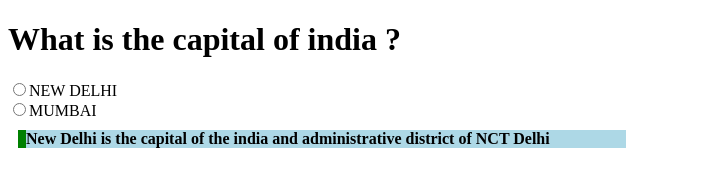
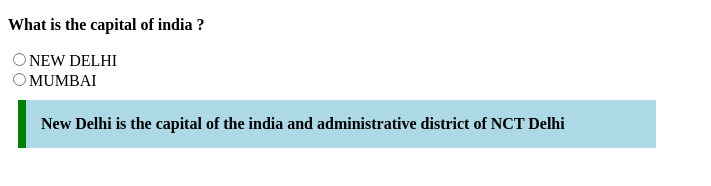
Before and after one commit to acciojob/trivia-feeldhoni, a website: page main.html in a window 1280 px wide. Shown: the whole page, without its empty margins (0-711 px from the left). Drawn offline with Linux system fonts and the light colour scheme.

Commit message:
created a submission

```diff
--- a/main.html
+++ b/main.html
@@ -8,7 +8,7 @@
 
 <body>
 	<!-- the entire body must be written by student -->
-	<H1>What is the capital of india ?</H1>
+	<p><b>What is the capital of india ?</b></p>
 	<input type="radio" name="capital" value="NEW DELHI">NEW DELHI
 	<br>
 		<input type="radio" name="capital" value="MUMBAI">MUMBAI
--- a/styles.css
+++ b/styles.css
@@ -5,7 +5,7 @@ blockquote
 {
 Max-width:  600px;
 Margin: 10px;
- Padding: Around 15px;
+ Padding:  15px;
 Border-left: 8px solid green;
 Background-color: lightblue;
 Font-weight: Bold;
```
